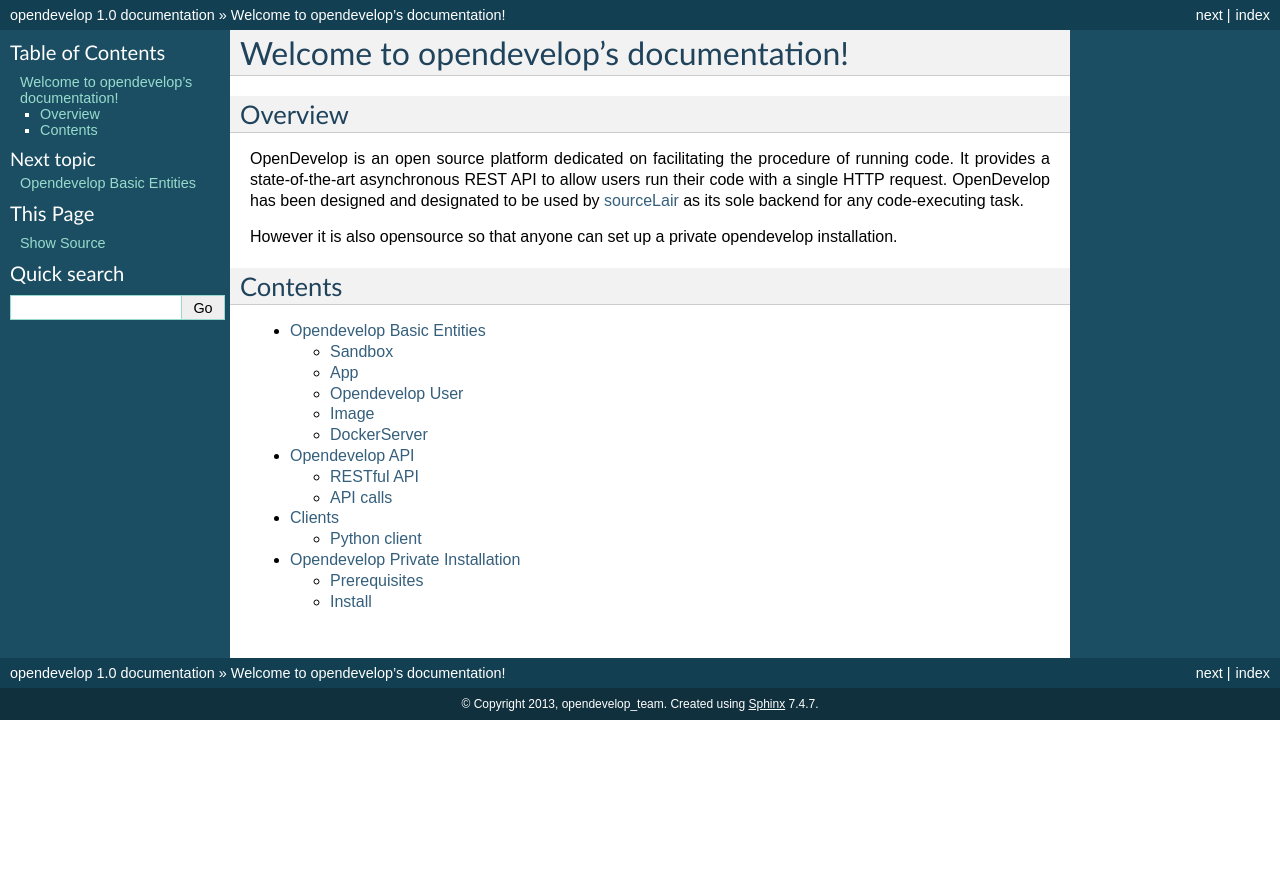
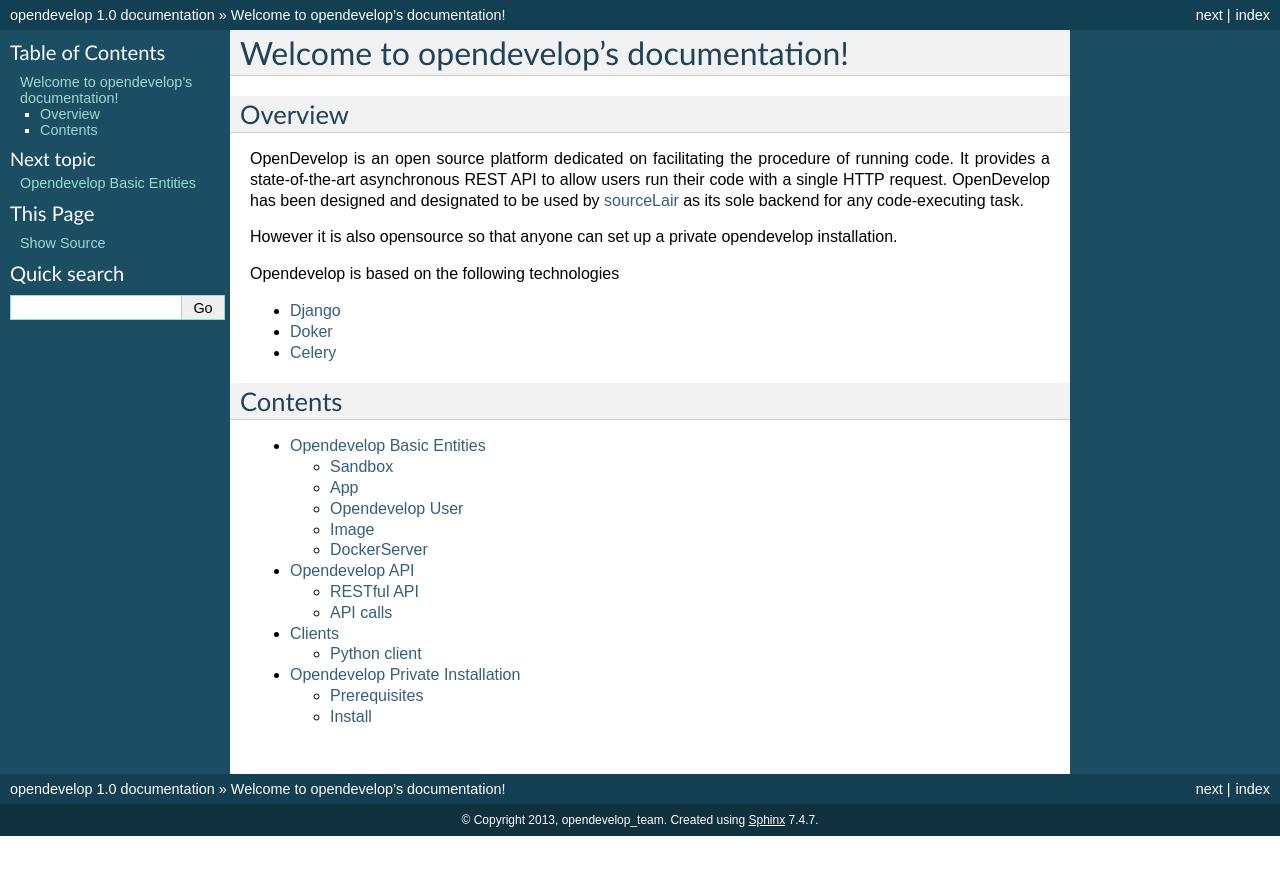
Before and after one commit to opendevelop/opendevelop, a Sphinx documentation site: the page built from docs/index.rst, in a window 1280 px wide. Shown: the top 875 px of the page. Built offline with Sphinx 7.4.7, drawn with Linux system fonts in a browser that asks for light colours.

Commit message:
Add used technologies

```diff
--- a/docs/index.rst
+++ b/docs/index.rst
@@ -19,6 +19,12 @@
 However it is also opensource so that anyone can set up a private opendevelop
 installation.
 
+Opendevelop is based on the following technologies
+
+* `Django <https://docs.djangoproject.com/>`_
+* `Doker <https://www.docker.io/>`_
+* `Celery <http://www.celeryproject.org/>`_
+
 Contents
 ========
 
```
